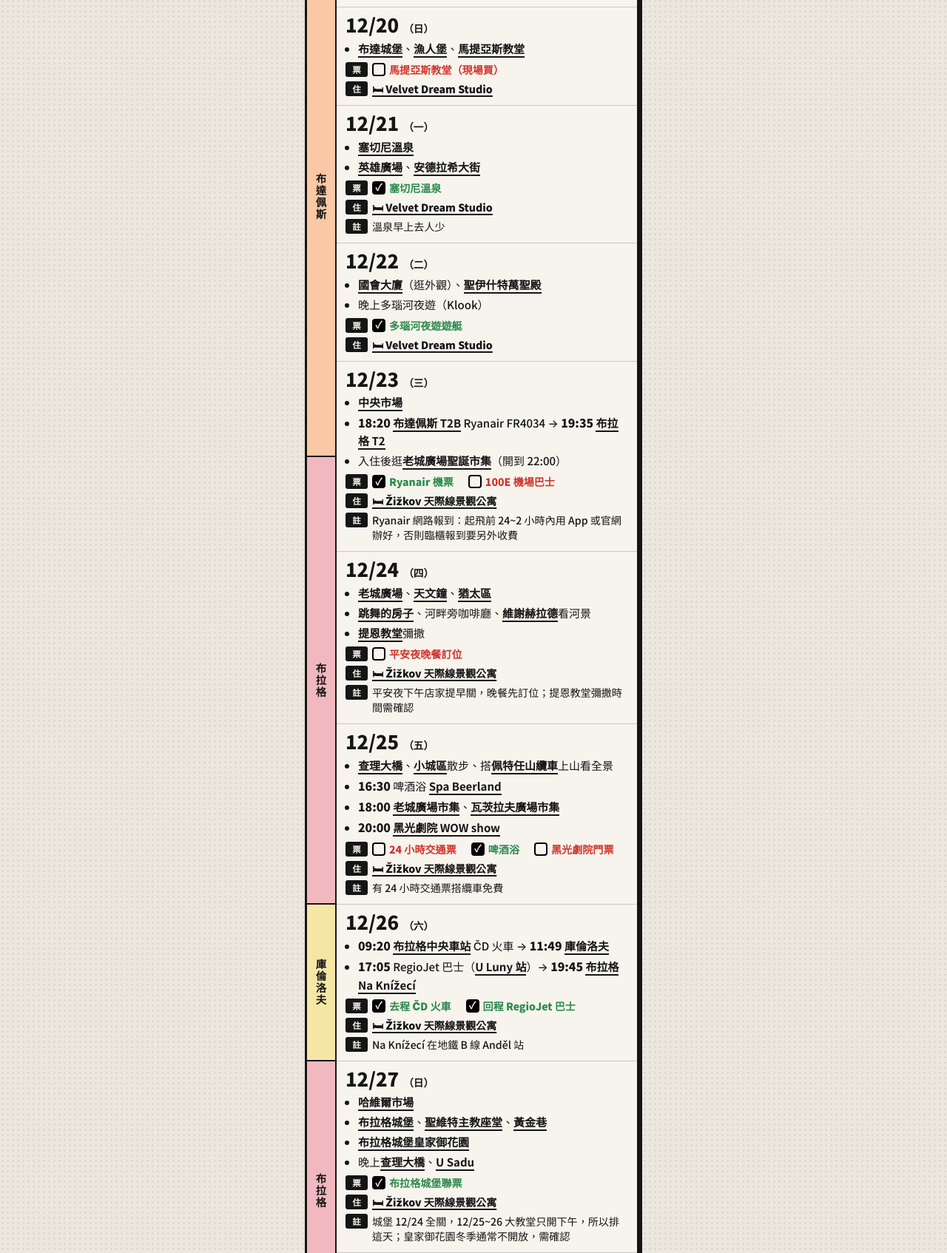
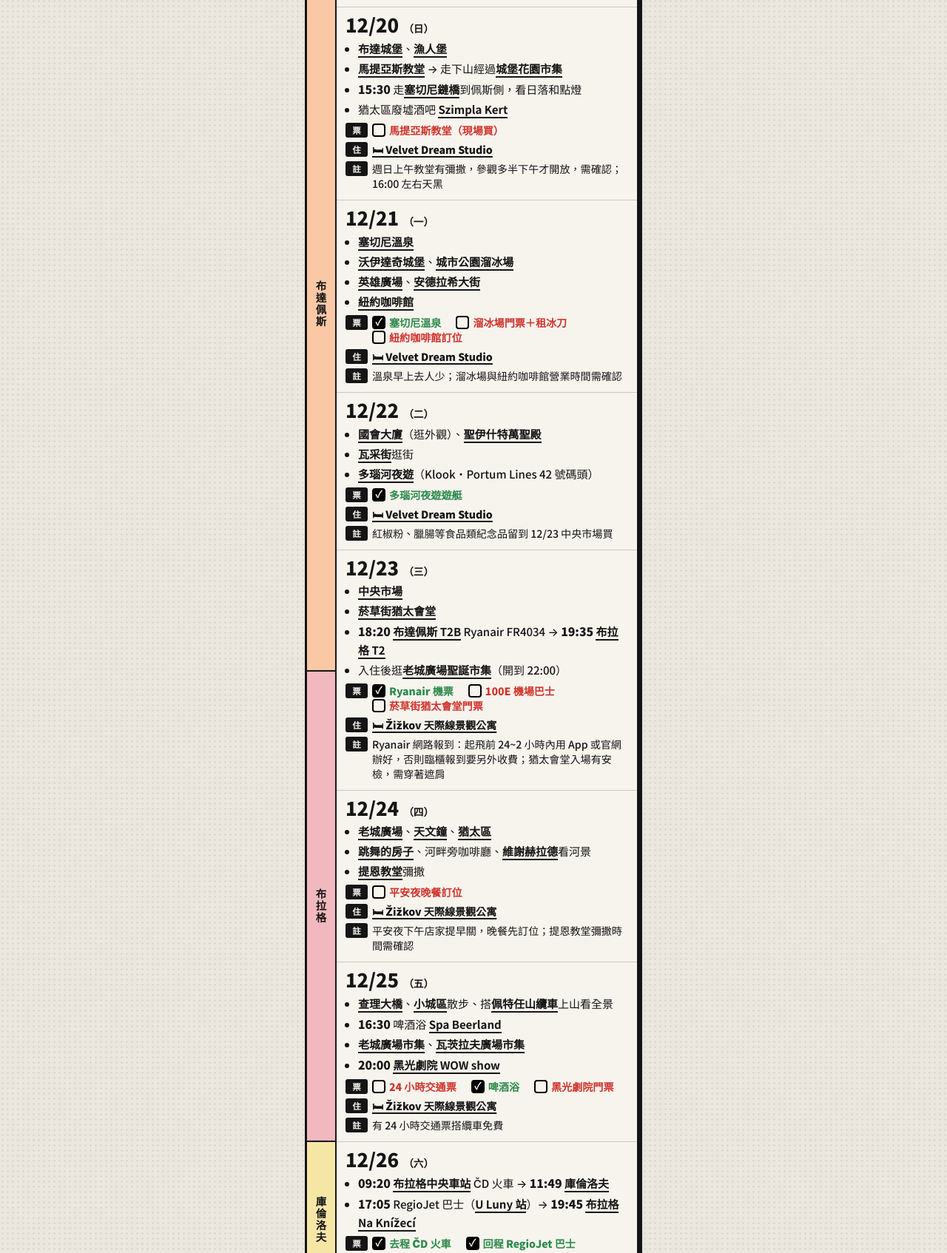
Before and after one commit to hthoftt/xmas-trips, a plain HTML site: page index.html in a window 1280 px wide. Shown: the part 492-2186 px from the top of the page at 74% size. Drawn offline with Linux system fonts and the light colour scheme.

Commit message:
Expand Budapest and Vienna days; drop time-of-day labels
- 12/20: castle hill, Várkert Bazár, Chain Bridge sunset, Szimpla Kert
- 12/21: Vajdahunyad Castle, City Park ice rink, New York Café (+ tickets)
- 12/22: Váci utca; Danube cruise dock link (Portum Lines Dock 42)
- 12/23: Dohány Street Synagogue (+ ticket)
- 12/25: drop 18:00 from markets
- 12/30: Gürtel arch bars; fix Naschmarkt map link
- 1/1: Hofburg only (concert broadcast removed), hours in note
- Remove 上午/下午/晚上 prefixes

Co-Authored-By: Claude Opus 5.5 <noreply@anthropic.com>

```diff
--- a/index.html
+++ b/index.html
@@ -130,38 +130,40 @@ footer .en{font-size:1.3rem;display:block}
 <section class="row cont" data-d="2026-12-20">
 <div class="body">
 <div class="dh"><span class="dn">12/20</span><span class="wd">（日）</span></div>
-<ul class="trip-ul"><li><a class="map" href="https://www.google.com/maps/search/?api=1&amp;query=Buda%20Castle" target="_blank" rel="noopener">布達城堡</a>、<a class="map" href="https://www.google.com/maps/search/?api=1&amp;query=Fishermans%20Bastion%20Budapest" target="_blank" rel="noopener">漁人堡</a>、<a class="map" href="https://www.google.com/maps/search/?api=1&amp;query=Matthias%20Church%20Budapest" target="_blank" rel="noopener">馬提亞斯教堂</a></li></ul>
+<ul class="trip-ul"><li><a class="map" href="https://www.google.com/maps/search/?api=1&amp;query=Buda%20Castle" target="_blank" rel="noopener">布達城堡</a>、<a class="map" href="https://www.google.com/maps/search/?api=1&amp;query=Fishermans%20Bastion%20Budapest" target="_blank" rel="noopener">漁人堡</a></li><li><a class="map" href="https://www.google.com/maps/search/?api=1&amp;query=Matthias%20Church%20Budapest" target="_blank" rel="noopener">馬提亞斯教堂</a> → 走下山經過<a class="map" href="https://www.google.com/maps/search/?api=1&amp;query=V%C3%A1rkert%20Bazar%20Budapest" target="_blank" rel="noopener">城堡花園市集</a></li><li><b class="t">15:30</b> 走<a class="map" href="https://www.google.com/maps/search/?api=1&amp;query=Sz%C3%A9chenyi%20Chain%20Bridge%20Budapest" target="_blank" rel="noopener">塞切尼鏈橋</a>到佩斯側，看日落和點燈</li><li>猶太區廢墟酒吧 <a class="map" href="https://www.google.com/maps/search/?api=1&amp;query=Szimpla%20Kert%20Budapest" target="_blank" rel="noopener">Szimpla Kert</a></li></ul>
 <div class="f"><b>票</b><div class="tix"><label class="tk"><input type="checkbox" data-k="馬提亞斯教堂（現場買）"><span>馬提亞斯教堂（現場買）</span></label></div></div>
 <div class="f stay"><b>住</b><div><a class="lk" href="https://www.airbnb.com.tw/rooms/1461708888152632966" target="_blank" rel="noopener">🛏 Velvet Dream Studio</a></div></div>
+<div class="f note"><b>註</b><div>週日上午教堂有彌撒，參觀多半下午才開放，需確認；16:00 左右天黑</div></div>
 </div></section>
 
 <!-- 12/21 -->
 <section class="row cont" data-d="2026-12-21">
 <div class="body">
 <div class="dh"><span class="dn">12/21</span><span class="wd">（一）</span></div>
-<ul class="trip-ul"><li><a class="map" href="https://www.google.com/maps/search/?api=1&amp;query=Sz%C3%A9chenyi%20Thermal%20Bath" target="_blank" rel="noopener">塞切尼溫泉</a></li><li><a class="map" href="https://www.google.com/maps/search/?api=1&amp;query=Heroes%20Square%20Budapest" target="_blank" rel="noopener">英雄廣場</a>、<a class="map" href="https://www.google.com/maps/search/?api=1&amp;query=Andr%C3%A1ssy%20%C3%BAt%20Budapest" target="_blank" rel="noopener">安德拉希大街</a></li></ul>
-<div class="f"><b>票</b><div class="tix"><label class="tk"><input type="checkbox" data-k="塞切尼溫泉" checked><span>塞切尼溫泉</span></label></div></div>
+<ul class="trip-ul"><li><a class="map" href="https://www.google.com/maps/search/?api=1&amp;query=Sz%C3%A9chenyi%20Thermal%20Bath" target="_blank" rel="noopener">塞切尼溫泉</a></li><li><a class="map" href="https://www.google.com/maps/search/?api=1&amp;query=Vajdahunyad%20Castle%20Budapest" target="_blank" rel="noopener">沃伊達奇城堡</a>、<a class="map" href="https://www.google.com/maps/search/?api=1&amp;query=V%C3%A1rosligeti%20M%C5%B1j%C3%A9gp%C3%A1lya" target="_blank" rel="noopener">城市公園溜冰場</a></li><li><a class="map" href="https://www.google.com/maps/search/?api=1&amp;query=Heroes%20Square%20Budapest" target="_blank" rel="noopener">英雄廣場</a>、<a class="map" href="https://www.google.com/maps/search/?api=1&amp;query=Andr%C3%A1ssy%20%C3%BAt%20Budapest" target="_blank" rel="noopener">安德拉希大街</a></li><li><a class="map" href="https://www.google.com/maps/search/?api=1&amp;query=New%20York%20Caf%C3%A9%20Budapest" target="_blank" rel="noopener">紐約咖啡館</a></li></ul>
+<div class="f"><b>票</b><div class="tix"><label class="tk"><input type="checkbox" data-k="塞切尼溫泉" checked><span>塞切尼溫泉</span></label><label class="tk"><input type="checkbox" data-k="溜冰場門票＋租冰刀"><span>溜冰場門票＋租冰刀</span></label><label class="tk"><input type="checkbox" data-k="紐約咖啡館訂位"><span>紐約咖啡館訂位</span></label></div></div>
 <div class="f stay"><b>住</b><div><a class="lk" href="https://www.airbnb.com.tw/rooms/1461708888152632966" target="_blank" rel="noopener">🛏 Velvet Dream Studio</a></div></div>
-<div class="f note"><b>註</b><div>溫泉早上去人少</div></div>
+<div class="f note"><b>註</b><div>溫泉早上去人少；溜冰場與紐約咖啡館營業時間需確認</div></div>
 </div></section>
 
 <!-- 12/22 -->
 <section class="row cont" data-d="2026-12-22">
 <div class="body">
 <div class="dh"><span class="dn">12/22</span><span class="wd">（二）</span></div>
-<ul class="trip-ul"><li><a class="map" href="https://www.google.com/maps/search/?api=1&amp;query=Hungarian%20Parliament%20Building" target="_blank" rel="noopener">國會大廈</a>（逛外觀）、<a class="map" href="https://www.google.com/maps/search/?api=1&amp;query=St.%20Stephens%20Basilica%20Budapest" target="_blank" rel="noopener">聖伊什特萬聖殿</a></li><li>晚上多瑙河夜遊（Klook）</li></ul>
+<ul class="trip-ul"><li><a class="map" href="https://www.google.com/maps/search/?api=1&amp;query=Hungarian%20Parliament%20Building" target="_blank" rel="noopener">國會大廈</a>（逛外觀）、<a class="map" href="https://www.google.com/maps/search/?api=1&amp;query=St.%20Stephens%20Basilica%20Budapest" target="_blank" rel="noopener">聖伊什特萬聖殿</a></li><li><a class="map" href="https://www.google.com/maps/search/?api=1&amp;query=V%C3%A1ci%20utca%20Budapest" target="_blank" rel="noopener">瓦采街</a>逛街</li><li><a class="map" href="https://www.google.com/maps/search/?api=1&amp;query=Portum%20Lines%20Dock%2042%20Szent%20Istv%C3%A1n%20park%201138%20Budapest" target="_blank" rel="noopener">多瑙河夜遊</a>（Klook・Portum Lines 42 號碼頭）</li></ul>
 <div class="f"><b>票</b><div class="tix"><label class="tk"><input type="checkbox" data-k="多瑙河夜遊遊艇" checked><span>多瑙河夜遊遊艇</span></label></div></div>
 <div class="f stay"><b>住</b><div><a class="lk" href="https://www.airbnb.com.tw/rooms/1461708888152632966" target="_blank" rel="noopener">🛏 Velvet Dream Studio</a></div></div>
+<div class="f note"><b>註</b><div>紅椒粉、臘腸等食品類紀念品留到 12/23 中央市場買</div></div>
 </div></section>
 
 <!-- 12/23 -->
 <section class="row cont" data-d="2026-12-23">
 <div class="body">
 <div class="dh"><span class="dn">12/23</span><span class="wd">（三）</span></div>
-<ul class="trip-ul"><li><a class="map" href="https://www.google.com/maps/search/?api=1&amp;query=Great%20Market%20Hall%20Budapest" target="_blank" rel="noopener">中央市場</a></li><li><b class="t">18:20</b> <a class="map" href="https://www.google.com/maps/search/?api=1&amp;query=Budapest%20Ferenc%20Liszt%20International%20Airport%20Terminal%202B" target="_blank" rel="noopener">布達佩斯 T2B</a> Ryanair FR4034 → <b class="t">19:35</b> <a class="map" href="https://www.google.com/maps/search/?api=1&amp;query=V%C3%A1clav%20Havel%20Airport%20Prague%20Terminal%202" target="_blank" rel="noopener">布拉格 T2</a></li><li>入住後逛<a class="map" href="https://www.google.com/maps/search/?api=1&amp;query=Old%20Town%20Square%20Prague" target="_blank" rel="noopener">老城廣場聖誕市集</a>（開到 22:00）</li></ul>
-<div class="f"><b>票</b><div class="tix"><label class="tk"><input type="checkbox" data-k="Ryanair 機票" checked><span>Ryanair 機票</span></label><label class="tk"><input type="checkbox" data-k="100E 機場巴士"><span>100E 機場巴士</span></label></div></div>
+<ul class="trip-ul"><li><a class="map" href="https://www.google.com/maps/search/?api=1&amp;query=Great%20Market%20Hall%20Budapest" target="_blank" rel="noopener">中央市場</a></li><li><a class="map" href="https://www.google.com/maps/search/?api=1&amp;query=Doh%C3%A1ny%20Street%20Synagogue%20Budapest" target="_blank" rel="noopener">菸草街猶太會堂</a></li><li><b class="t">18:20</b> <a class="map" href="https://www.google.com/maps/search/?api=1&amp;query=Budapest%20Ferenc%20Liszt%20International%20Airport%20Terminal%202B" target="_blank" rel="noopener">布達佩斯 T2B</a> Ryanair FR4034 → <b class="t">19:35</b> <a class="map" href="https://www.google.com/maps/search/?api=1&amp;query=V%C3%A1clav%20Havel%20Airport%20Prague%20Terminal%202" target="_blank" rel="noopener">布拉格 T2</a></li><li>入住後逛<a class="map" href="https://www.google.com/maps/search/?api=1&amp;query=Old%20Town%20Square%20Prague" target="_blank" rel="noopener">老城廣場聖誕市集</a>（開到 22:00）</li></ul>
+<div class="f"><b>票</b><div class="tix"><label class="tk"><input type="checkbox" data-k="Ryanair 機票" checked><span>Ryanair 機票</span></label><label class="tk"><input type="checkbox" data-k="100E 機場巴士"><span>100E 機場巴士</span></label><label class="tk"><input type="checkbox" data-k="菸草街猶太會堂門票"><span>菸草街猶太會堂門票</span></label></div></div>
 <div class="f stay"><b>住</b><div><a class="lk" href="https://www.airbnb.com.tw/rooms/1577793287280629596" target="_blank" rel="noopener">🛏 Žižkov 天際線景觀公寓</a></div></div>
-<div class="f note"><b>註</b><div class="warn">Ryanair 網路報到：起飛前 24~2 小時內用 App 或官網辦好，否則臨櫃報到要另外收費</div></div>
+<div class="f note"><b>註</b><div class="warn">Ryanair 網路報到：起飛前 24~2 小時內用 App 或官網辦好，否則臨櫃報到要另外收費；猶太會堂入場有安檢，需穿著遮肩</div></div>
 </div></section>
 
 <!-- 12/24 -->
@@ -178,7 +180,7 @@ footer .en{font-size:1.3rem;display:block}
 <section class="row cont" data-d="2026-12-25">
 <div class="body">
 <div class="dh"><span class="dn">12/25</span><span class="wd">（五）</span></div>
-<ul class="trip-ul"><li><a class="map" href="https://www.google.com/maps/search/?api=1&amp;query=Charles%20Bridge%20Prague" target="_blank" rel="noopener">查理大橋</a>、<a class="map" href="https://www.google.com/maps/search/?api=1&amp;query=Mal%C3%A1%20Strana%20Prague" target="_blank" rel="noopener">小城區</a>散步、搭<a class="map" href="https://www.google.com/maps/search/?api=1&amp;query=Pet%C5%99%C3%ADn%20Funicular%20%C3%9Ajezd%20Prague" target="_blank" rel="noopener">佩特任山纜車</a>上山看全景</li><li><b class="t">16:30</b> 啤酒浴 <a class="map" href="https://www.google.com/maps/search/?api=1&amp;query=Spa%20Beerland%20Nov%C3%BD%20Sv%C4%9Bt%2077/3%20Praha" target="_blank" rel="noopener">Spa Beerland</a></li><li><b class="t">18:00</b> <a class="map" href="https://www.google.com/maps/search/?api=1&amp;query=Old%20Town%20Square%20Prague" target="_blank" rel="noopener">老城廣場市集</a>、<a class="map" href="https://www.google.com/maps/search/?api=1&amp;query=Wenceslas%20Square%20Prague" target="_blank" rel="noopener">瓦茨拉夫廣場市集</a></li><li><b class="t">20:00</b> <a class="map" href="https://maps.app.goo.gl/1fTNgMcnPSGxpBFB9" target="_blank" rel="noopener">黑光劇院 WOW show</a></li></ul>
+<ul class="trip-ul"><li><a class="map" href="https://www.google.com/maps/search/?api=1&amp;query=Charles%20Bridge%20Prague" target="_blank" rel="noopener">查理大橋</a>、<a class="map" href="https://www.google.com/maps/search/?api=1&amp;query=Mal%C3%A1%20Strana%20Prague" target="_blank" rel="noopener">小城區</a>散步、搭<a class="map" href="https://www.google.com/maps/search/?api=1&amp;query=Pet%C5%99%C3%ADn%20Funicular%20%C3%9Ajezd%20Prague" target="_blank" rel="noopener">佩特任山纜車</a>上山看全景</li><li><b class="t">16:30</b> 啤酒浴 <a class="map" href="https://www.google.com/maps/search/?api=1&amp;query=Spa%20Beerland%20Nov%C3%BD%20Sv%C4%9Bt%2077/3%20Praha" target="_blank" rel="noopener">Spa Beerland</a></li><li><a class="map" href="https://www.google.com/maps/search/?api=1&amp;query=Old%20Town%20Square%20Prague" target="_blank" rel="noopener">老城廣場市集</a>、<a class="map" href="https://www.google.com/maps/search/?api=1&amp;query=Wenceslas%20Square%20Prague" target="_blank" rel="noopener">瓦茨拉夫廣場市集</a></li><li><b class="t">20:00</b> <a class="map" href="https://maps.app.goo.gl/1fTNgMcnPSGxpBFB9" target="_blank" rel="noopener">黑光劇院 WOW show</a></li></ul>
 <div class="f"><b>票</b><div class="tix"><label class="tk"><input type="checkbox" data-k="24 小時交通票"><span>24 小時交通票</span></label><label class="tk"><input type="checkbox" data-k="啤酒浴" checked><span>啤酒浴</span></label><label class="tk"><input type="checkbox" data-k="黑光劇院門票"><span>黑光劇院門票</span></label></div></div>
 <div class="f stay"><b>住</b><div><a class="lk" href="https://www.airbnb.com.tw/rooms/1577793287280629596" target="_blank" rel="noopener">🛏 Žižkov 天際線景觀公寓</a></div></div>
 <div class="f note"><b>註</b><div>有 24 小時交通票搭纜車免費</div></div>
@@ -198,7 +200,7 @@ footer .en{font-size:1.3rem;display:block}
 <section class="row" data-d="2026-12-27">
 <div class="body">
 <div class="dh"><span class="dn">12/27</span><span class="wd">（日）</span></div>
-<ul class="trip-ul"><li><a class="map" href="https://www.google.com/maps/search/?api=1&amp;query=Havelsk%C3%A9%20t%C3%A1r%C5%BEi%C5%A1t%C4%9B%20Prague" target="_blank" rel="noopener">哈維爾市場</a></li><li><a class="map" href="https://www.google.com/maps/search/?api=1&amp;query=Prague%20Castle" target="_blank" rel="noopener">布拉格城堡</a>、<a class="map" href="https://www.google.com/maps/search/?api=1&amp;query=St.%20Vitus%20Cathedral%20Prague" target="_blank" rel="noopener">聖維特主教座堂</a>、<a class="map" href="https://www.google.com/maps/search/?api=1&amp;query=Golden%20Lane%20Prague" target="_blank" rel="noopener">黃金巷</a></li><li><a class="map" href="https://www.google.com/maps/search/?api=1&amp;query=Royal%20Garden%20Prague%20Castle" target="_blank" rel="noopener">布拉格城堡皇家御花園</a></li><li>晚上<a class="map" href="https://www.google.com/maps/search/?api=1&amp;query=Charles%20Bridge%20Prague" target="_blank" rel="noopener">查理大橋</a>、<a class="map" href="https://www.google.com/maps/search/?api=1&amp;query=U%20Sadu%20%C5%A0kroupovo%20n%C3%A1m%C4%9Bst%C3%AD%20Praha" target="_blank" rel="noopener">U Sadu</a></li></ul>
+<ul class="trip-ul"><li><a class="map" href="https://www.google.com/maps/search/?api=1&amp;query=Havelsk%C3%A9%20t%C3%A1r%C5%BEi%C5%A1t%C4%9B%20Prague" target="_blank" rel="noopener">哈維爾市場</a></li><li><a class="map" href="https://www.google.com/maps/search/?api=1&amp;query=Prague%20Castle" target="_blank" rel="noopener">布拉格城堡</a>、<a class="map" href="https://www.google.com/maps/search/?api=1&amp;query=St.%20Vitus%20Cathedral%20Prague" target="_blank" rel="noopener">聖維特主教座堂</a>、<a class="map" href="https://www.google.com/maps/search/?api=1&amp;query=Golden%20Lane%20Prague" target="_blank" rel="noopener">黃金巷</a></li><li><a class="map" href="https://www.google.com/maps/search/?api=1&amp;query=Royal%20Garden%20Prague%20Castle" target="_blank" rel="noopener">布拉格城堡皇家御花園</a></li><li><a class="map" href="https://www.google.com/maps/search/?api=1&amp;query=Charles%20Bridge%20Prague" target="_blank" rel="noopener">查理大橋</a>、<a class="map" href="https://www.google.com/maps/search/?api=1&amp;query=U%20Sadu%20%C5%A0kroupovo%20n%C3%A1m%C4%9Bst%C3%AD%20Praha" target="_blank" rel="noopener">U Sadu</a></li></ul>
 <div class="f"><b>票</b><div class="tix"><label class="tk"><input type="checkbox" data-k="布拉格城堡聯票" checked><span>布拉格城堡聯票</span></label></div></div>
 <div class="f stay"><b>住</b><div><a class="lk" href="https://www.airbnb.com.tw/rooms/1577793287280629596" target="_blank" rel="noopener">🛏 Žižkov 天際線景觀公寓</a></div></div>
 <div class="f note"><b>註</b><div>城堡 12/24 全關，12/25~26 大教堂只開下午，所以排這天；皇家御花園冬季通常不開放，需確認</div></div>
@@ -227,17 +229,17 @@ footer .en{font-size:1.3rem;display:block}
 <section class="row" data-d="2026-12-30">
 <div class="body">
 <div class="dh"><span class="dn">12/30</span><span class="wd">（三）</span></div>
-<ul class="trip-ul"><li>睡晚一點</li><li><a class="map" href="https://www.google.com/maps/search/?api=1&amp;query=Sch%C3%B6nbrunn%20Palace" target="_blank" rel="noopener">美泉宮</a></li><li>下午<a class="map" href="https://www.google.com/maps/search/?api=1&amp;query=Naschmarkt%20Wien" target="_blank" rel="noopener">納許市場</a></li></ul>
+<ul class="trip-ul"><li>睡晚一點</li><li><a class="map" href="https://www.google.com/maps/search/?api=1&amp;query=Sch%C3%B6nbrunn%20Palace" target="_blank" rel="noopener">美泉宮</a></li><li><a class="map" href="https://www.google.com/maps/search/?api=1&amp;query=Wiener%20Naschmarkt%2C%20Linke%20Wienzeile%2C%201060%20Wien" target="_blank" rel="noopener">納許市場</a></li><li><a class="map" href="https://www.google.com/maps/search/?api=1&amp;query=G%C3%BCrtel%20Stadtbahnb%C3%B6gen%20Bars%20Wien" target="_blank" rel="noopener">Gürtel 拱橋酒吧</a></li></ul>
 <div class="f"><b>票</b><div class="tix"><label class="tk"><input type="checkbox" data-k="美泉宮門票"><span>美泉宮門票</span></label><label class="tk"><input type="checkbox" data-k="國家歌劇院（選購）"><span>國家歌劇院（選購）</span></label></div></div>
 <div class="f stay"><b>住</b><div><a class="lk" href="https://www.booking.com/hotel/at/k22-smart-rooms.zh-tw.html" target="_blank" rel="noopener">🛏 K22 Smart Rooms</a></div></div>
-<div class="f note"><b>註</b><div>美泉宮門票先上網訂時段；聖誕市集開到 1/6</div></div>
+<div class="f note"><b>註</b><div>美泉宮門票先上網訂時段；聖誕市集開到 1/6；Gürtel 酒吧集中在地鐵 U6 Thaliastraße～Alser Straße 站一帶</div></div>
 </div></section>
 
 <!-- 12/31 -->
 <section class="row cont" data-d="2026-12-31">
 <div class="body">
 <div class="dh"><span class="dn">12/31</span><span class="wd">（四）</span></div>
-<ul class="trip-ul"><li><a class="map" href="https://www.google.com/maps/search/?api=1&amp;query=Belvedere%20Palace%20Vienna" target="_blank" rel="noopener">美景宮</a></li><li>晚上<a class="map" href="https://www.google.com/maps/search/?api=1&amp;query=Rathausplatz%20Wien" target="_blank" rel="noopener">跨年步道活動</a> 🎆</li></ul>
+<ul class="trip-ul"><li><a class="map" href="https://www.google.com/maps/search/?api=1&amp;query=Belvedere%20Palace%20Vienna" target="_blank" rel="noopener">美景宮</a></li><li><a class="map" href="https://www.google.com/maps/search/?api=1&amp;query=Rathausplatz%20Wien" target="_blank" rel="noopener">跨年步道活動</a> 🎆</li></ul>
 <div class="f"><b>票</b><div class="tix"><label class="tk"><input type="checkbox" data-k="美景宮門票"><span>美景宮門票</span></label></div></div>
 <div class="f stay"><b>住</b><div><a class="lk" href="https://www.booking.com/hotel/at/k22-smart-rooms.zh-tw.html" target="_blank" rel="noopener">🛏 K22 Smart Rooms</a></div></div>
 <div class="f note"><b>註</b><div>美景宮聖誕市集開到 12/31</div></div>
@@ -247,10 +249,10 @@ footer .en{font-size:1.3rem;display:block}
 <section class="row cont" data-d="2027-01-01">
 <div class="body">
 <div class="dh"><span class="dn">1/1</span><span class="wd">（五）</span></div>
-<ul class="trip-ul"><li>看新年音樂會轉播</li><li>下午<a class="map" href="https://www.google.com/maps/search/?api=1&amp;query=Sisi%20Museum%20Hofburg%20Vienna" target="_blank" rel="noopener">霍夫堡皇宮</a></li></ul>
+<ul class="trip-ul"><li><a class="map" href="https://www.google.com/maps/search/?api=1&amp;query=Sisi%20Museum%20Hofburg%20Vienna" target="_blank" rel="noopener">霍夫堡皇宮</a></li></ul>
 <div class="f"><b>票</b><div class="tix"><label class="tk"><input type="checkbox" data-k="霍夫堡皇宮（茜茜博物館）"><span>霍夫堡皇宮（茜茜博物館）</span></label></div></div>
 <div class="f stay"><b>住</b><div><a class="lk" href="https://www.booking.com/hotel/at/k22-smart-rooms.zh-tw.html" target="_blank" rel="noopener">🛏 K22 Smart Rooms</a></div></div>
-<div class="f note"><b>註</b><div class="warn">霍夫堡元旦開放時間需確認</div></div>
+<div class="f note"><b>註</b><div class="warn">霍夫堡 9:00–17:30（最後入場 16:30）</div></div>
 </div></section>
 
 <!-- 1/2 -->
```
